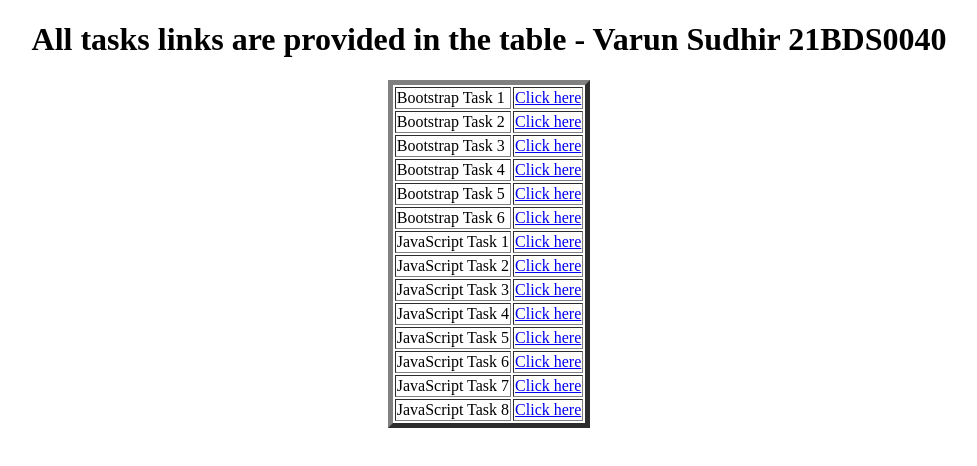
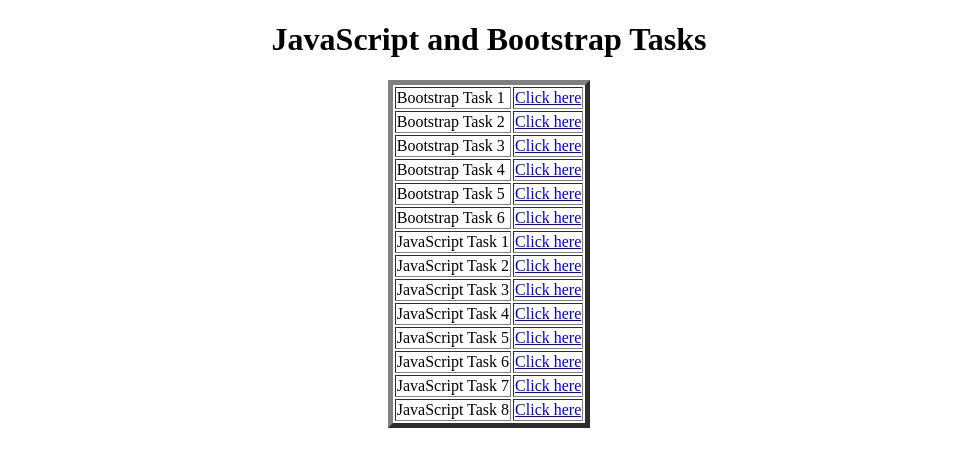
Before and after one commit to deepakb26/MERN-Task-2, a plain HTML site: page index.html in a window 1280 px wide. Shown: the whole page, without its empty margins (151-1128 px from the left). Drawn offline with Linux system fonts and the light colour scheme.

Commit message:
Update index.html

```diff
--- a/index.html
+++ b/index.html
@@ -6,7 +6,7 @@
     <title>Home</title>
 </head>
 <body>
-    <h1><center> All tasks links are provided in the table - Varun Sudhir 21BDS0040</center></h1>
+    <h1><center> JavaScript and Bootstrap Tasks</center></h1>
     <table border="5" align="center">
         <tr>
             <td>Bootstrap Task 1</td>
```
